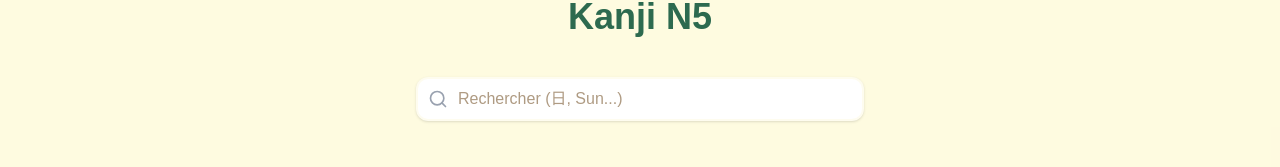
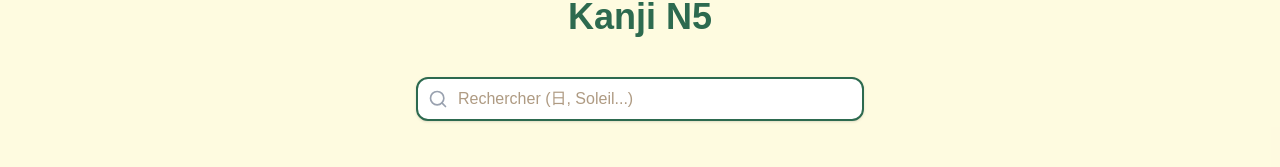
Before and after one commit to Fbrend23/TanukiCode, a Vue app: page /kanji in a window 1280 px wide. Shown: the part 128-295 px from the top of the page. Built offline with nearby package versions, Linux system fonts and the light colour scheme; no server answers.

Commit message:
feat: localize search placeholder and refine search bar style

```diff
--- a/src/views/KanjiGridView.vue
+++ b/src/views/KanjiGridView.vue
@@ -50,8 +50,8 @@ const closeModal = () => {
       <!-- Search Bar -->
       <div class="relative w-full max-w-md">
         <Search class="absolute left-3 top-1/2 -translate-y-1/2 w-5 h-5 text-gray-400" />
-        <input v-model="searchQuery" type="text" placeholder="Rechercher (日, Sun...)"
-          class="w-full pl-10 pr-4 py-2 bg-white border-2 border-tanuki-beige/50 focus:border-tanuki-green outline-none rounded-xl transition-colors shadow-sm" />
+        <input v-model="searchQuery" type="text" placeholder="Rechercher (日, Soleil...)"
+          class="w-full pl-10 pr-4 py-2 bg-white border-2 border-tanuki-green focus:border-tanuki-green outline-none rounded-xl transition-colors shadow-sm" />
       </div>
     </div>
 
```
